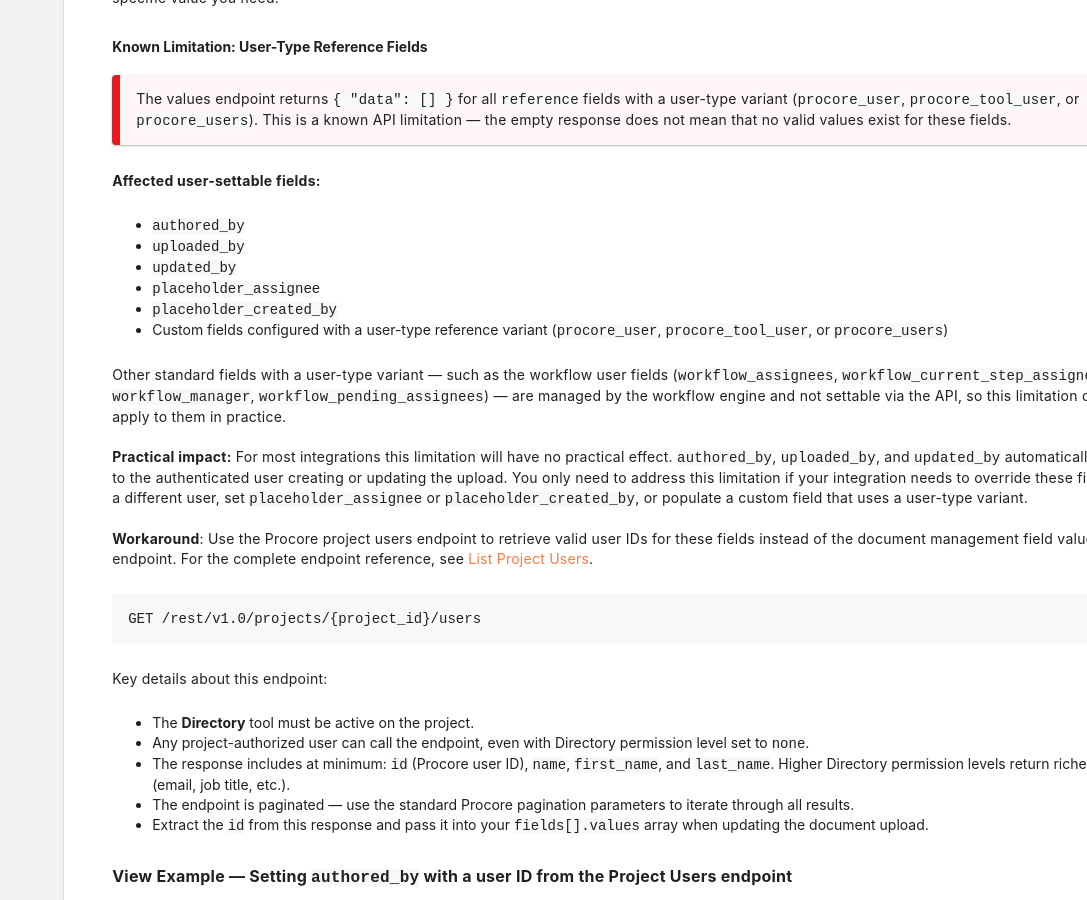
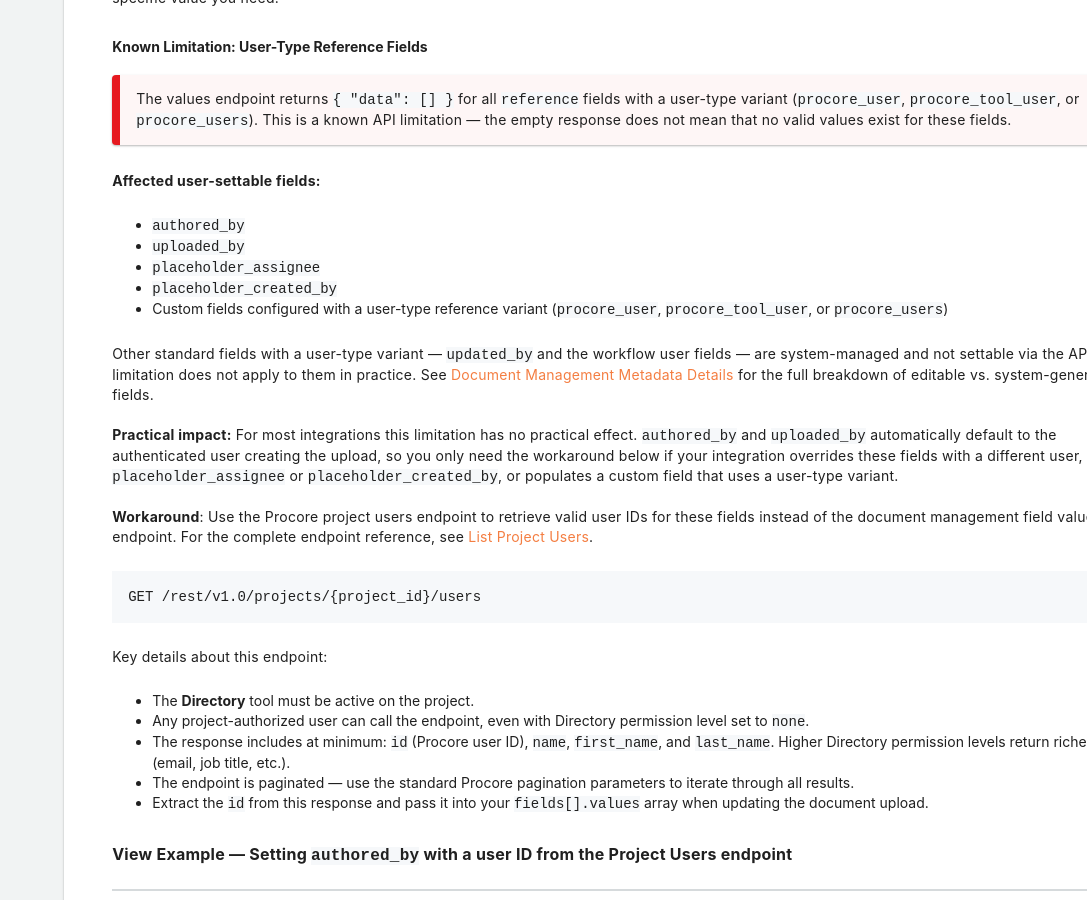
Before and after one commit to procore/documentation, a Jekyll site: the page built from document_management_integration/document_management_technical_guide.md, in a window 1280 px wide and 900 px high, scrolled down 4015 px. Shown: the whole window, without its empty margins (193-1280 px from the left). Built offline with Jekyll 4.4.1, drawn with Linux system fonts in a browser that asks for light colours; comment, search, counter and statistics services are not loaded.

Commit message:
refactor

````diff
--- a/document_management_integration/document_management_technical_guide.md
+++ b/document_management_integration/document_management_technical_guide.md
@@ -253,16 +253,16 @@ Use the `keyword` query parameter to filter results by value name without fetchi
 > The values endpoint returns `{ "data": [] }` for all `reference` fields with a user-type variant (`procore_user`, `procore_tool_user`, or `procore_users`). This is a known API limitation — the empty response does not mean that no valid values exist for these fields.
 
 **Affected user-settable fields:**
+
 - `authored_by`
 - `uploaded_by`
-- `updated_by`
 - `placeholder_assignee`
 - `placeholder_created_by`
 - Custom fields configured with a user-type reference variant (`procore_user`, `procore_tool_user`, or `procore_users`)
 
-Other standard fields with a user-type variant — such as the workflow user fields (`workflow_assignees`, `workflow_current_step_assignees`, `workflow_manager`, `workflow_pending_assignees`) — are managed by the workflow engine and not settable via the API, so this limitation does not apply to them in practice.
+Other standard fields with a user-type variant — `updated_by` and the workflow user fields — are system-managed and not settable via the API, so this limitation does not apply to them in practice. See [Document Management Metadata Details]({{ site.url }}{{ site.baseurl }}{% link document_management_integration/document_management_metadata_details.md %}#system-fields) for the full breakdown of editable vs. system-generated fields.
 
-**Practical impact:** For most integrations this limitation will have no practical effect. `authored_by`, `uploaded_by`, and `updated_by` automatically default to the authenticated user creating or updating the upload. You only need to address this limitation if your integration needs to override these fields with a different user, set `placeholder_assignee` or `placeholder_created_by`, or populate a custom field that uses a user-type variant.
+**Practical impact:** For most integrations this limitation has no practical effect. `authored_by` and `uploaded_by` automatically default to the authenticated user creating the upload, so you only need the workaround below if your integration overrides these fields with a different user, sets `placeholder_assignee` or `placeholder_created_by`, or populates a custom field that uses a user-type variant.
 
 **Workaround**: Use the Procore project users endpoint to retrieve valid user IDs for these fields instead of the document management field values endpoint. For the complete endpoint reference, see [List Project Users](https://developers.procore.com/reference/rest/project-users?version=1.0#list-project-users).
 ```
````
Also changed, not shown: document_management_integration/document_management_metadata_details.md (+4 -7 lines).
